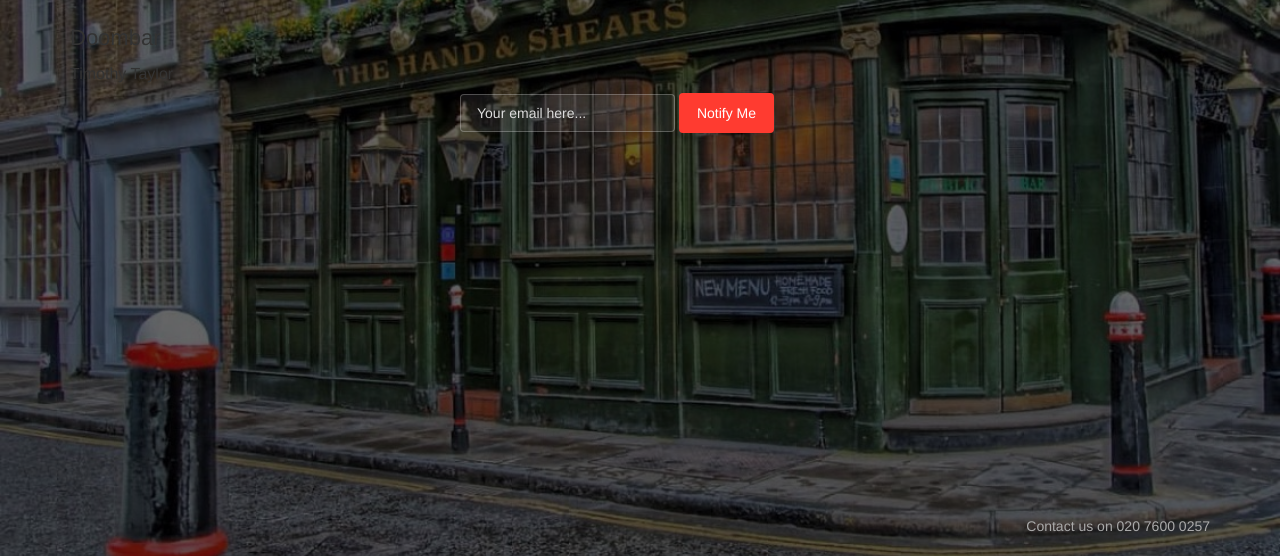
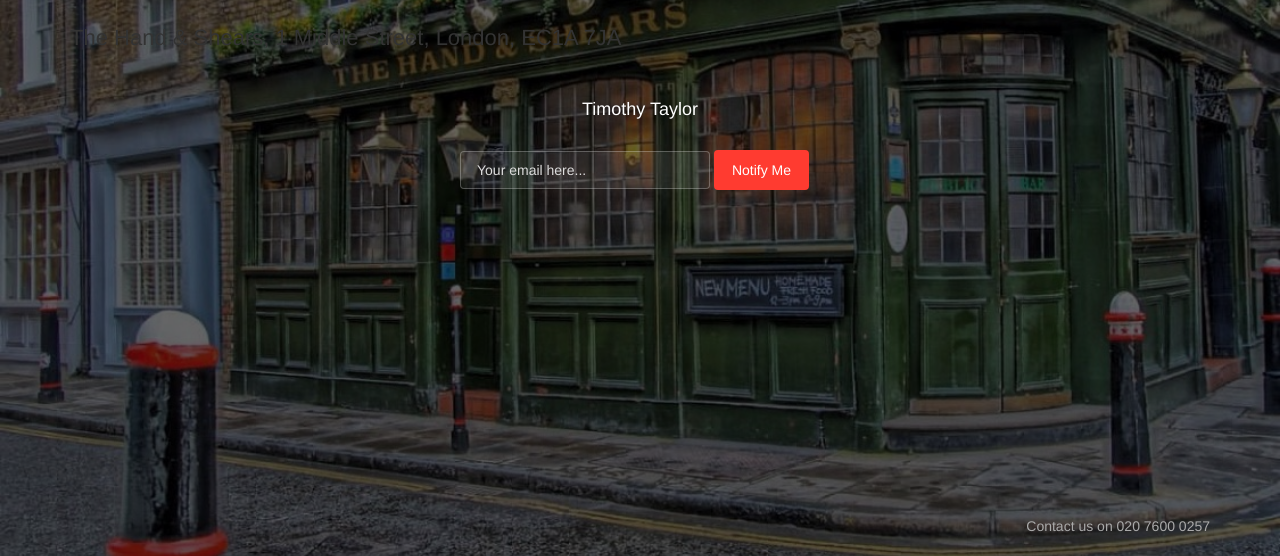
Before and after one commit to thehandandshears/website, a plain HTML site: page ales.html in a window 1280 px wide. Shown: the part 244-800 px from the top of the page. Drawn offline with Linux system fonts and the light colour scheme; a web font is replaced by a local one.

Commit message:
Our Ales
test

```diff
--- a/ales.html
+++ b/ales.html
@@ -109,8 +109,8 @@
 <!--  H1 can have 2 designs: "logo" and "logo cursive"           -->
 
         <div class="content">
-            <h4 class="info-text">Doombar</h4>
-            <div>
+            <h4>The Hand & Shears, 1 Middle Street, London, EC1A 7JA</h4>
+            <div class="subscribe">
                 <h5 class="info-text">
                     Timothy Taylor
                 </h5>
```
